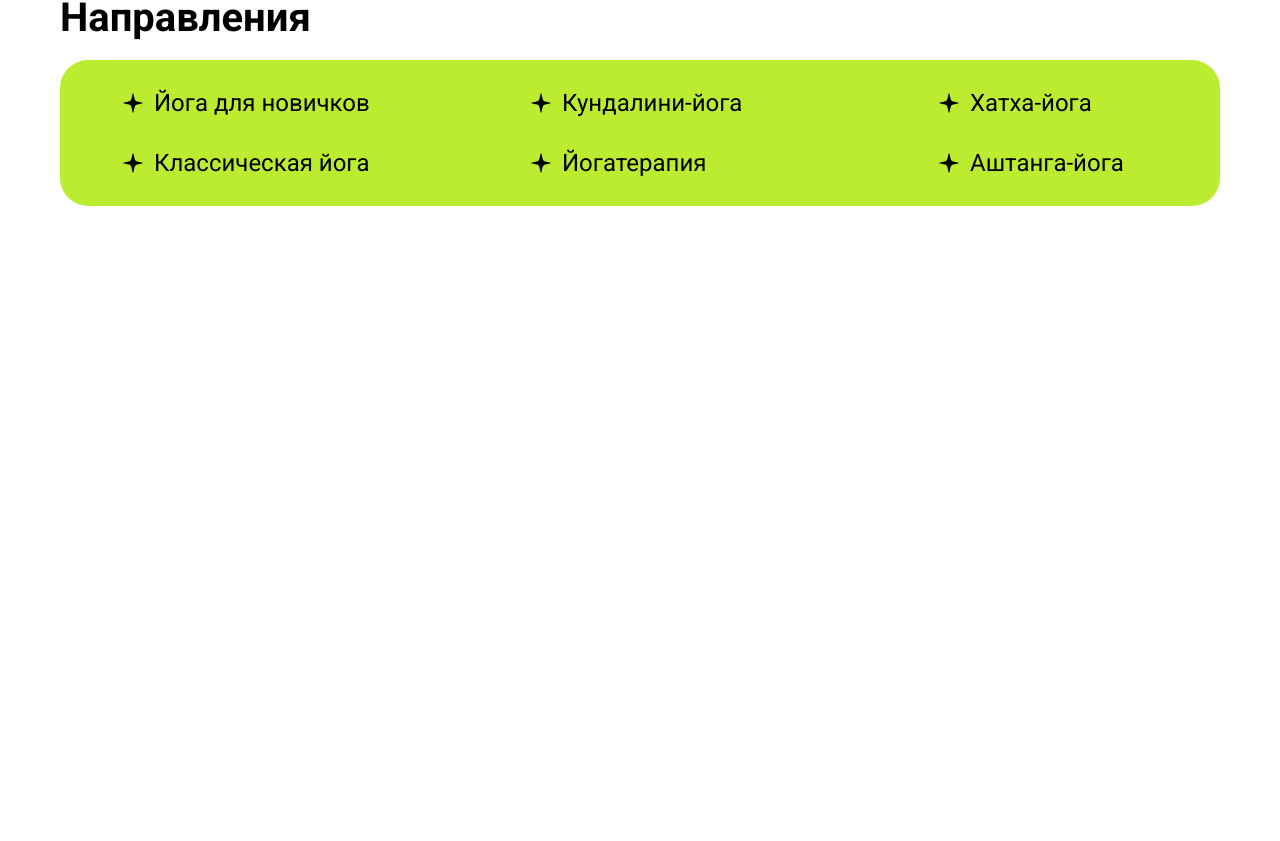
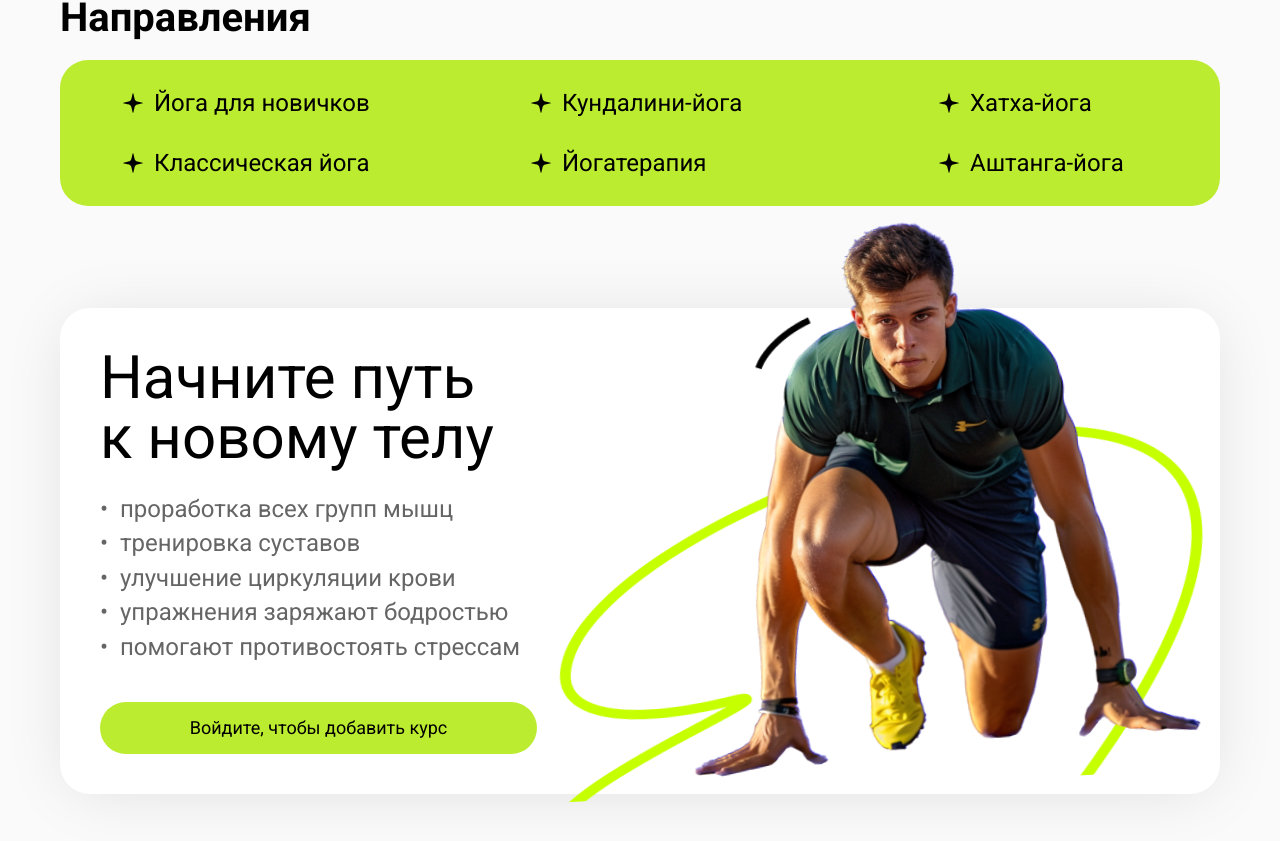
Before and after one commit to Veritas-lab/Sky_fitnessPro, a Next.js app: page /course/1 in a window 1280 px wide. Shown: the part 839-1680 px from the top of the page. Before the commit the page ends 1045 px from the top, so only its background shows below. Built offline with nearby package versions, Linux system fonts and the light colour scheme.

Commit message:
Продолжаю верстать страницу

```diff
--- a/src/app/course/[id]/page.tsx
+++ b/src/app/course/[id]/page.tsx
@@ -25,9 +25,6 @@ export default function CoursePage() {
 
   useEffect(() => {
     setIsMounted(true);
-    return () => {
-      setIsMounted(false);
-    };
   }, []);
 
   useEffect(() => {
@@ -162,15 +159,40 @@ export default function CoursePage() {
                 </div>
               </div>
             )}
+            {courseId && (
+              <div className={styles.courseContentBlock}>
+                <img
+                  src="/img/runner.png"
+                  alt="runner"
+                  className={styles.courseRunnerImage}
+                />
+                <div className={styles.courseContentRight}>
+                  <h2 className={styles.courseContentTitle}>
+                    Начните путь<br />к новому телу
+                  </h2>
+                  <ul className={styles.courseContentList}>
+                    <li>проработка всех групп мышц</li>
+                    <li>тренировка суставов</li>
+                    <li>улучшение циркуляции крови</li>
+                    <li>упражнения заряжают бодростью</li>
+                    <li>помогают противостоять стрессам</li>
+                  </ul>
+                  <button className={styles.courseContentButton}>
+                    Войдите, чтобы добавить курс
+                  </button>
+                </div>
+              </div>
+            )}
           </>
         )}
       </main>
-      {isMounted && isFormOpen && (
+      {isMounted && isFormOpen ? (
         <div
           className={pageStyles.modalOverlay}
           onClick={handleCloseForm}
           role="dialog"
           aria-modal="true"
+          suppressHydrationWarning
         >
           <div
             className={pageStyles.modalContent}
@@ -180,6 +202,7 @@ export default function CoursePage() {
               className={pageStyles.closeButton}
               onClick={handleCloseForm}
               aria-label="Закрыть"
+              type="button"
             >
               ×
             </button>
@@ -190,7 +213,7 @@ export default function CoursePage() {
             )}
           </div>
         </div>
-      )}
+      ) : null}
     </>
   );
 }
--- a/src/app/course/course.module.css
+++ b/src/app/course/course.module.css
@@ -6,6 +6,7 @@
   display: flex;
   flex-direction: column;
   align-items: center;
+  position: relative;
 }
 
 .courseImageContainer {
@@ -265,6 +266,155 @@
   flex-shrink: 0;
 }
 
+.courseContentBlock {
+  width: 1160px;
+  height: 486px;
+
+  opacity: 1;
+  border-radius: 30px;
+  background: #FFFFFF;
+  box-shadow: 0px 4px 67px -12px rgba(0, 0, 0, 0.13);
+  margin-top: 102px;
+  margin-bottom: 50px;
+  display: flex;
+  flex-direction: row;
+  justify-content: space-between;
+  align-items: flex-start;
+  padding: 40px;
+  position: relative;
+  overflow: visible;
+}
+
+.courseContentBlock::before {
+  content: "";
+  position: absolute;
+  width: 670px;
+  height: 391px;
+  top: 127px;
+  right: 23px;
+  left: 478px;
+  transform: rotate(-3deg);
+  background-image: url("/img/vector.png");
+  background-size: 670px 391px;
+  background-position: center;
+  background-repeat: no-repeat;
+  clip-path: inset(0 0 40px 0);
+  z-index: 0;
+  pointer-events: none;
+}
+
+
+
+
+
+.courseRunnerImage {
+  width: 604x;
+  height: 604px;
+  transform: rotate(-3deg);
+  opacity: 1;
+position: absolute;
+
+  right: 32px;
+
+  bottom: 17px;
+
+  z-index: 2;
+}
+
+
+
+
+.courseContentRight {
+  width: 437px;
+  height: 406px;
+  gap: 28px;
+  transform: rotate(0deg);
+  opacity: 1;
+  display: flex;
+  flex-direction: column;
+}
+
+.courseContentTitle {
+  width: 398px;
+  height: 120px;
+  transform: rotate(0deg);
+  opacity: 1;
+  font-family: "Roboto", sans-serif;
+  font-weight: 500;
+  font-style: normal;
+  font-size: 60px;
+  line-height: 100%;
+  letter-spacing: 0px;
+  font-variant-numeric: lining-nums proportional-nums;
+  color: #000000;
+  margin: 0;
+  display: flex;
+  align-items: center;
+  vertical-align: middle;
+  padding: 0;
+}
+
+.courseContentList {
+  width: 437px;
+  height: 178px;
+  transform: rotate(0deg);
+  opacity: 0.6;
+  font-family: "Roboto", sans-serif;
+  font-weight: 400;
+  font-style: normal;
+  font-size: 24px;
+  line-height: 110%;
+  letter-spacing: 0px;
+  font-variant-numeric: lining-nums proportional-nums;
+  color: #000000;
+  margin: 0;
+  padding: 0;
+  list-style: none;
+  display: flex;
+  flex-direction: column;
+  gap: 8px;
+  vertical-align: middle;
+}
+
+.courseContentList li {
+  margin: 0;
+  color: #000000;
+  position: relative;
+  padding-left: 20px;
+}
+
+.courseContentList li::before {
+  content: "•";
+  position: absolute;
+  left: 0;
+  color: #000000;
+  font-size: 24px;
+}
+
+.courseContentButton {
+  width: 437px;
+  height: 52px;
+  gap: 10px;
+  transform: rotate(0deg);
+  opacity: 1;
+  border-radius: 46px;
+  padding: 16px 26px;
+  background: #BCEC30;
+  border: none;
+  font-family: "Roboto", sans-serif;
+  font-weight: 400;
+  font-style: normal;
+  font-size: 18px;
+  line-height: 110%;
+  letter-spacing: 0px;
+  font-variant-numeric: lining-nums proportional-nums;
+  color: #000000;
+  cursor: pointer;
+  display: flex;
+  align-items: center;
+  justify-content: center;
+}
+
 /* Мобильная версия */
 @media (max-width: 768px) {
   .courseMain {
--- a/src/app/globals.css
+++ b/src/app/globals.css
@@ -16,6 +16,7 @@ body {
     "Cantarell", "Fira Sans", "Droid Sans", "Helvetica Neue", sans-serif;
   -webkit-font-smoothing: antialiased;
   -moz-osx-font-smoothing: grayscale;
+  background: #FAFAFA;
 }
 
 a {
```
Also changed, not shown: public/img/runner.png (added), public/img/vector.png (added).
